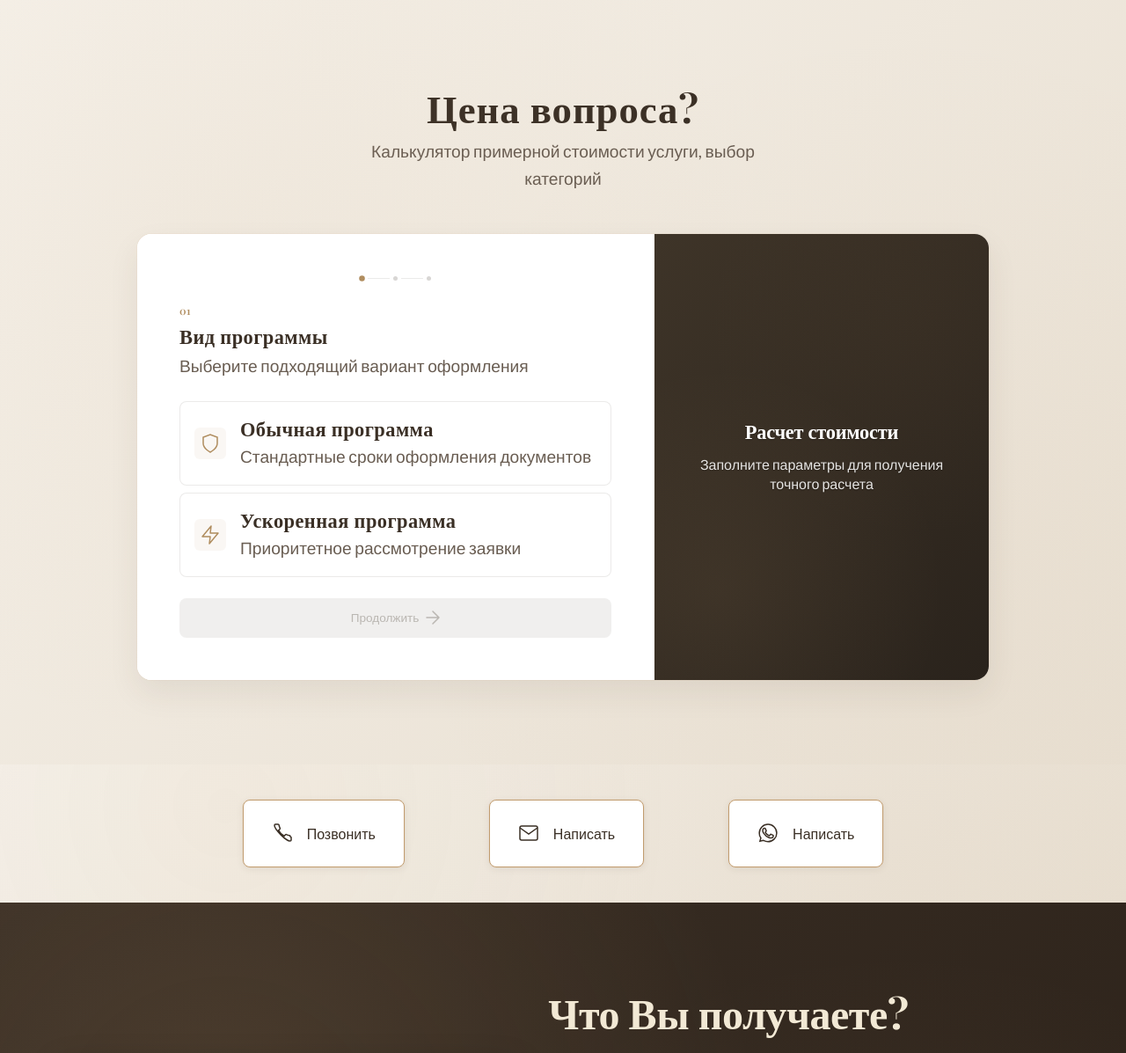
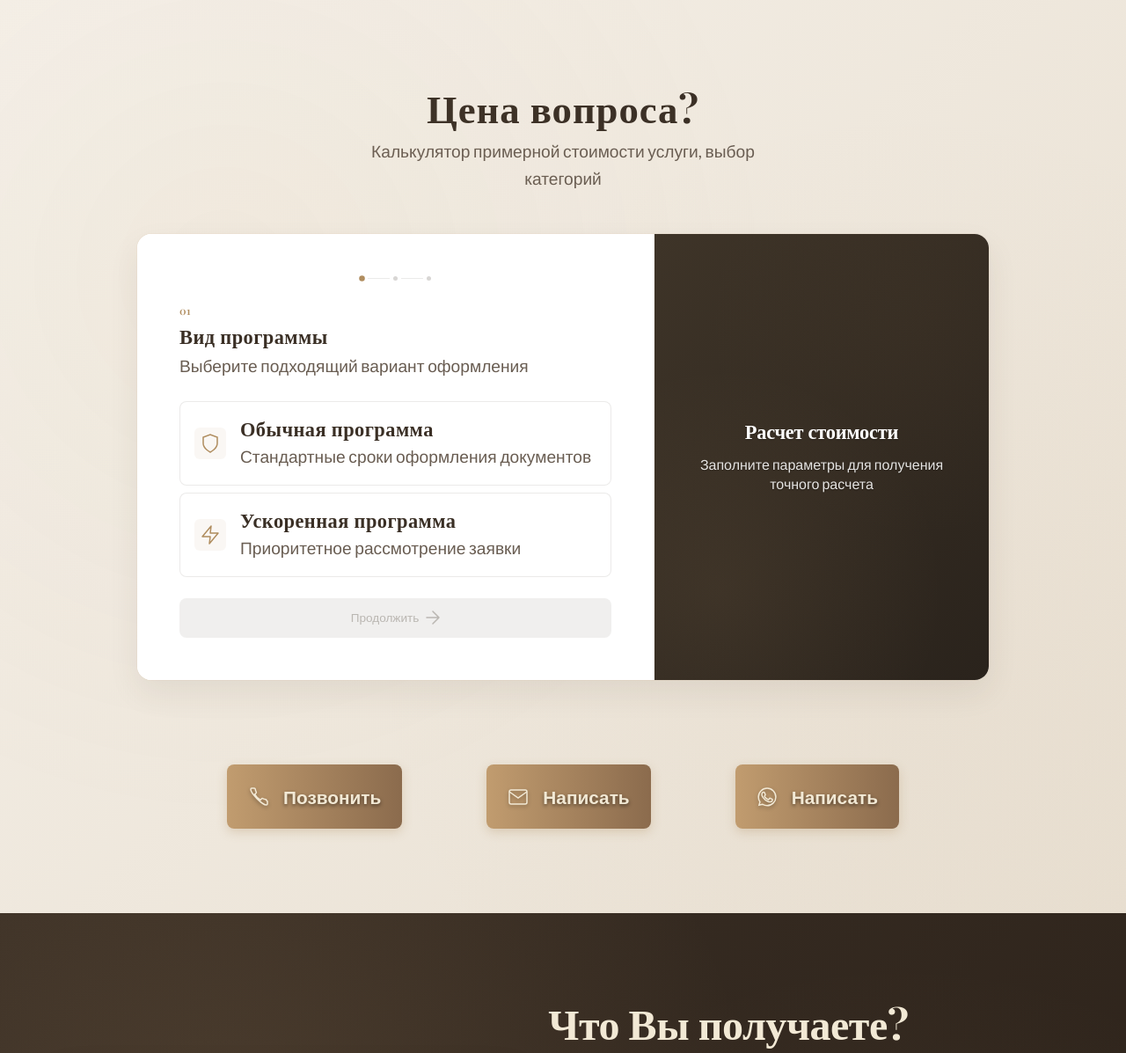
Before and after one commit to SoloveyIlya/smart-eu-solution, a PHP site: page / in a window 1280 px wide. Shown: the part 3368-4565 px from the top of the page at 88% size. Run offline with PHP 8.4, Linux system fonts and the light colour scheme.

Commit message:
edit contacts after cals

```diff
--- a/index.html
+++ b/index.html
@@ -513,10 +513,6 @@
       </div>
     </div>
   </div>
-</section>
-
-<!-- Элегантные контактные кнопки в стиле Old Money -->
-<section class="contact-buttons-section">
     <div class="container">
       <div class="contact-buttons">
         <a href="tel:+74951234567" class="elegant-btn">
@@ -549,6 +545,7 @@
       </div>
     </div>
   </section>
+
 
 <!-- Секция "Что Вы получаете?" -->
 <section id="benefits" class="benefits-section">
--- a/style.css
+++ b/style.css
@@ -4274,79 +4274,54 @@ advantage-combo:not(.advantage-combo-1) {
   font-size: 0.95rem;
 }
 
-/* Секция контактных кнопок с фоном как у калькулятора */
-.contact-buttons-section {
-  padding: 0;
-  background: linear-gradient(135deg, #F5F0E8 0%, #E8DFD1 100%);
-  position: relative;
-}
-
-.contact-buttons-section::before {
-  content: '';
-  position: absolute;
-  top: 0;
-  left: 0;
-  right: 0;
-  bottom: 0;
-  background:
-    radial-gradient(circle at 20% 30%, rgba(193, 156, 111, 0.05) 0%, transparent 50%),
-    radial-gradient(circle at 80% 70%, rgba(166, 124, 82, 0.03) 0%, transparent 50%);
-  pointer-events: none;
-}
-
+/* Контактные кнопки внутри калькулятора */
 .contact-buttons {
   display: flex;
   justify-content: center;
   gap: var(--spacing-xxxl);
   align-items: center;
-  position: relative;
-  z-index: 2;
-  padding: var(--spacing-xxl) 0;
+  margin-top: var(--spacing-xxxl); /* Увеличено с xxl на xxxl */
 }
 
 .elegant-btn {
   display: flex;
   align-items: center;
   gap: var(--spacing-sm);
-  padding: var(--spacing-md) var(--spacing-lg);
-  background: #ffffff;
-  border: 1px solid var(--gold);
+  padding: 1.2rem 1.5rem;
+  background: linear-gradient(90deg, var(--gold), var(--accent-red));
+  border: none;
   border-radius: 8px;
   text-decoration: none;
-  color: var(--text-dark);
+  color: var(--bg-light);
   font-family: 'Lato', sans-serif;
-  font-weight: 500;
-  font-size: 1rem;
-  transition: all 0.4s ease;
+  font-weight: 600;
+  font-size: 1.3rem;
+  transition: all 0.3s ease;
   position: relative;
   overflow: hidden;
-  box-shadow:
-    0 2px 8px rgba(58, 47, 37, 0.08),
-    0 0 0 1px rgba(193, 156, 111, 0.06);
+  text-shadow: 0 2px 4px rgba(0, 0, 0, 0.5);
+  box-shadow: 0 4px 12px rgba(176, 141, 95, 0.3);
 }
 
 .elegant-btn::before {
   content: '';
   position: absolute;
   top: 0;
-  left: 0;
+  left: -100%;
   width: 100%;
   height: 100%;
-  background: var(--bg-card);
-  opacity: 0;
-  transition: opacity 0.4s ease;
+  background: linear-gradient(90deg, transparent, rgba(255, 255, 255, 0.2), transparent);
+  transition: left 0.6s ease;
 }
 
 .elegant-btn:hover::before {
-  opacity: 1;
+  left: 100%;
 }
 
 .elegant-btn:hover {
-  border-color: var(--accent-green);
   transform: translateY(-2px);
-  box-shadow:
-    0 4px 16px rgba(176, 141, 95, 0.15),
-    0 0 0 1px rgba(176, 141, 95, 0.1);
+  box-shadow: 0 6px 20px rgba(176, 141, 95, 0.5);
+  background: linear-gradient(90deg, var(--accent-red), var(--gold));
 }
 
 .elegant-icon {
@@ -4354,8 +4329,7 @@ advantage-combo:not(.advantage-combo-1) {
   align-items: center;
   justify-content: center;
   transition: all 0.3s ease;
-  position: relative;
-  z-index: 2;
+  filter: drop-shadow(0 2px 2px rgba(0, 0, 0, 0.3));
 }
 
 .elegant-btn:hover .elegant-icon {
@@ -4363,24 +4337,15 @@ advantage-combo:not(.advantage-combo-1) {
 }
 
 .elegant-icon svg {
-  stroke: var(--gold);
+  stroke: var(--bg-light);
   transition: stroke 0.3s ease;
   width: 24px;
   height: 24px;
 }
 
-.elegant-btn:hover .elegant-icon svg {
-  stroke: var(--accent-green);
-}
-
 .elegant-btn span {
-  position: relative;
-  z-index: 2;
-  transition: color 0.3s ease;
-}
-
-.elegant-btn:hover span {
-  color: var(--accent-green);
+  transition: all 0.3s ease;
+  text-shadow: 0 2px 4px rgba(0, 0, 0, 0.5);
 }
 
 /* Адаптивность */
@@ -4394,24 +4359,27 @@ advantage-combo:not(.advantage-combo-1) {
   .contact-buttons {
     flex-direction: column;
     gap: var(--spacing-lg);
-    padding: var(--spacing-xl) 0;
+    margin-top: var(--spacing-xxl); /* Увеличено с xl на xxl */
   }
 
   .elegant-btn {
     width: 100%;
-    max-width: 280px;
+    max-width: 300px;
     justify-content: center;
+    padding: 1rem 1.2rem;
+    font-size: 1.2rem;
   }
 }
 
 @media (max-width: 480px) {
   .contact-buttons {
-    padding: var(--spacing-lg) 0;
     gap: var(--spacing-md);
+    margin-top: var(--spacing-xl); /* Увеличено с lg на xl */
   }
 
   .elegant-btn {
-    padding: var(--spacing-sm) var(--spacing-md);
+    padding: 0.8rem 1rem;
+    font-size: 1.1rem;
   }
 
   .elegant-icon svg {
```
Lines whose indentation alone changed are shown as unchanged.
